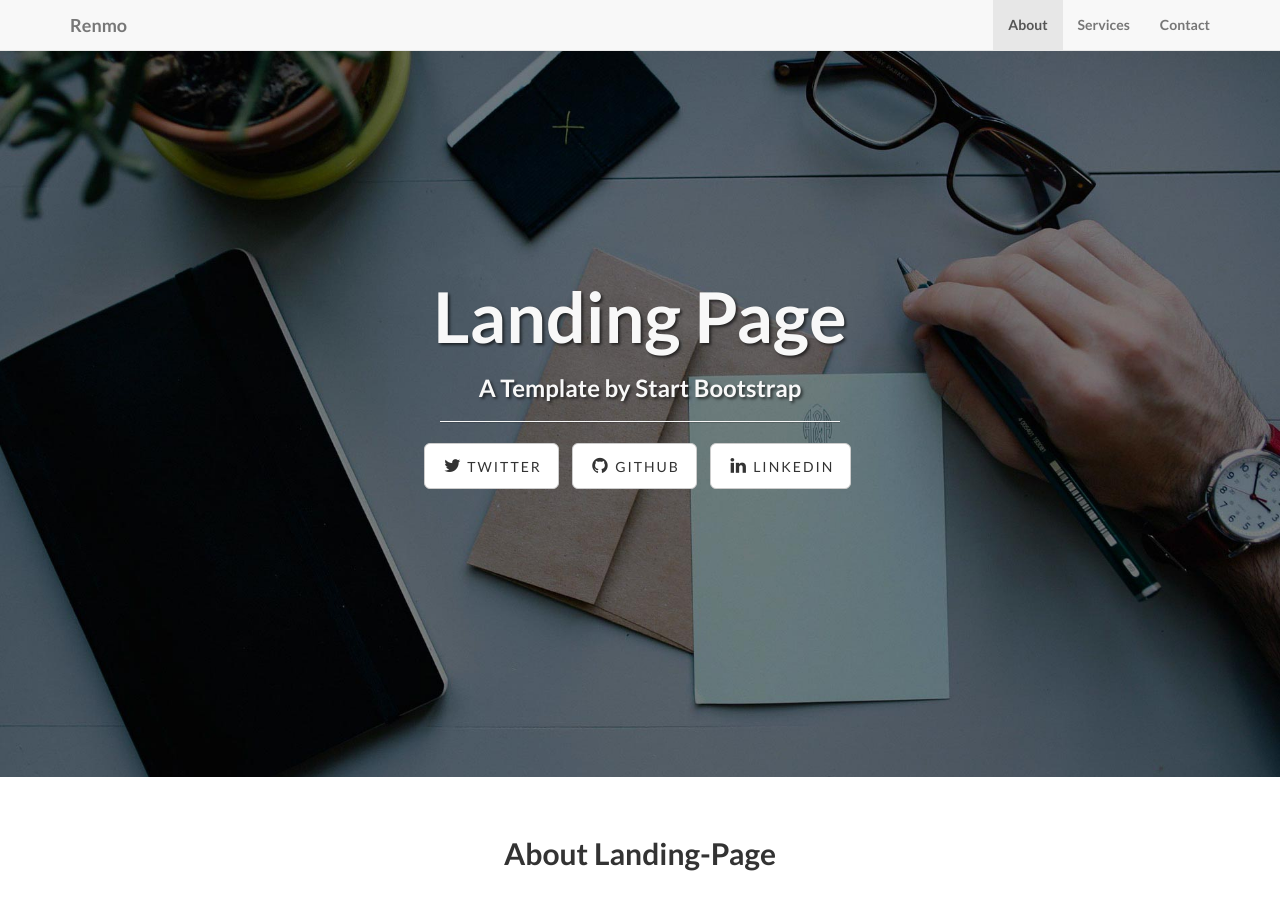
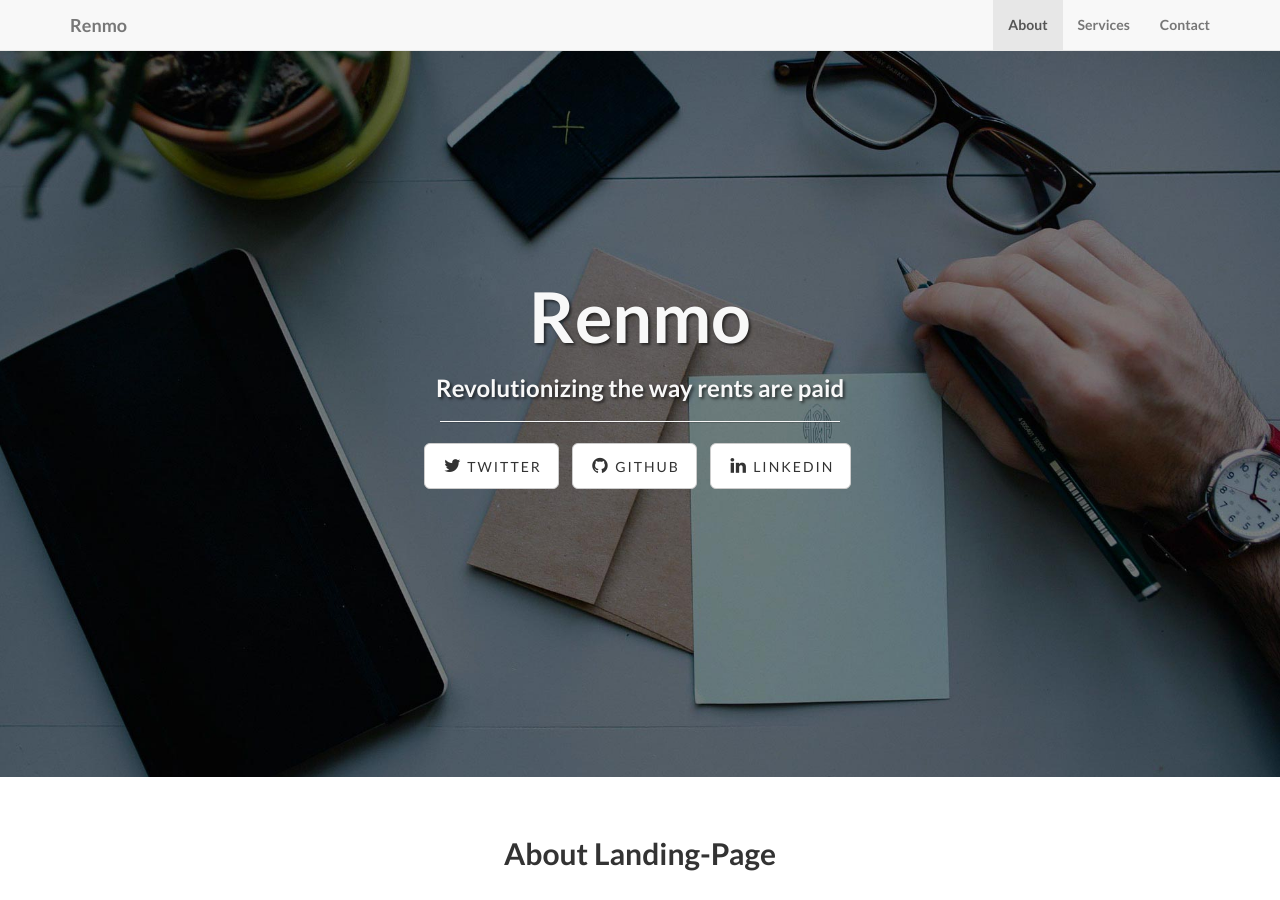
Before and after one commit to RenmoTeam/home, a Jekyll site: the page built from index.html, in a window 1280 px wide and 900 px high. Built offline with Jekyll 4.4.1, drawn with Linux system fonts in a browser that asks for light colours; nearby versions of some CDN libraries; library files that are not in the unit come from our copies.

Commit message:
Update index.html
Edits to default card

```diff
--- a/index.html
+++ b/index.html
@@ -1,5 +1,5 @@
 ---
 layout: default
-title: Landing Page
-subTitle: A Template by Start Bootstrap
+title: Renmo
+subTitle: Revolutionizing the way rents are paid
 ---
```
